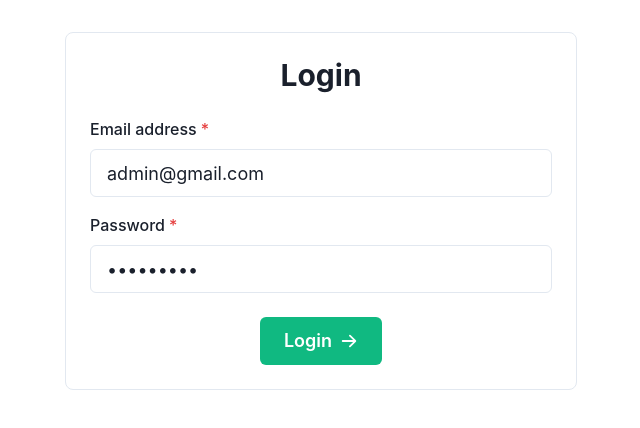
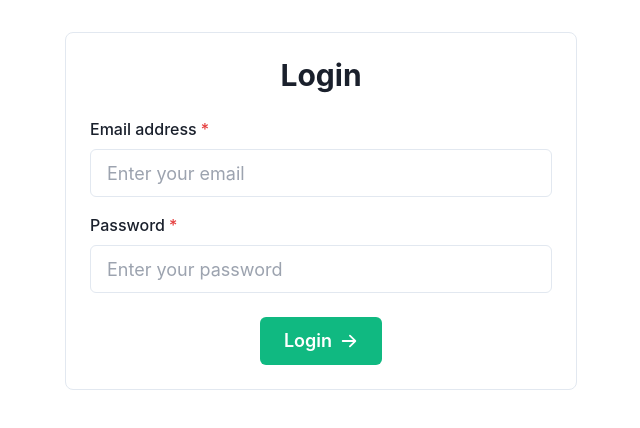
Before and after one commit to petalo08/admin-panel, a Next.js app: page /login in a window 1280 px wide. Shown: the top 428 px of the page, without its empty margins (319-959 px from the left). Built offline with nearby package versions, Linux system fonts and the light colour scheme.

Commit message:
optimized code

```diff
--- a/src/components/GalleryModal.jsx
+++ b/src/components/GalleryModal.jsx
@@ -22,20 +22,6 @@ export default function Modal({ visible, onClose }) {
     }
     catch (err) {
       console.log(err)
-    }
-  }
-  const handleUpdateGallery = async () => {
-    try {
-      let body = {
-        images: images
-      }
-      const res = await updateGalleryById(body)
-      if (res.status === 200) {
-        alert("Updated successfully")
-      }
-    }
-    catch (err) {
-      console.error(err)
     }
   }
 
--- a/src/components/Login.js
+++ b/src/components/Login.js
@@ -19,8 +19,8 @@ const Login = () => {
     const router = useRouter()
     const toast = useToast()
     const [cookie, setCookie] = useCookies()
-    const [email, setEmail] = useState('admin@gmail.com')
-    const [password, setPassword] = useState('admin@123')
+    const [email, setEmail] = useState('')
+    const [password, setPassword] = useState('')
     const [loading, setLoading] = useState(false)
 
     const handleSubmit = async (event) => {
```
